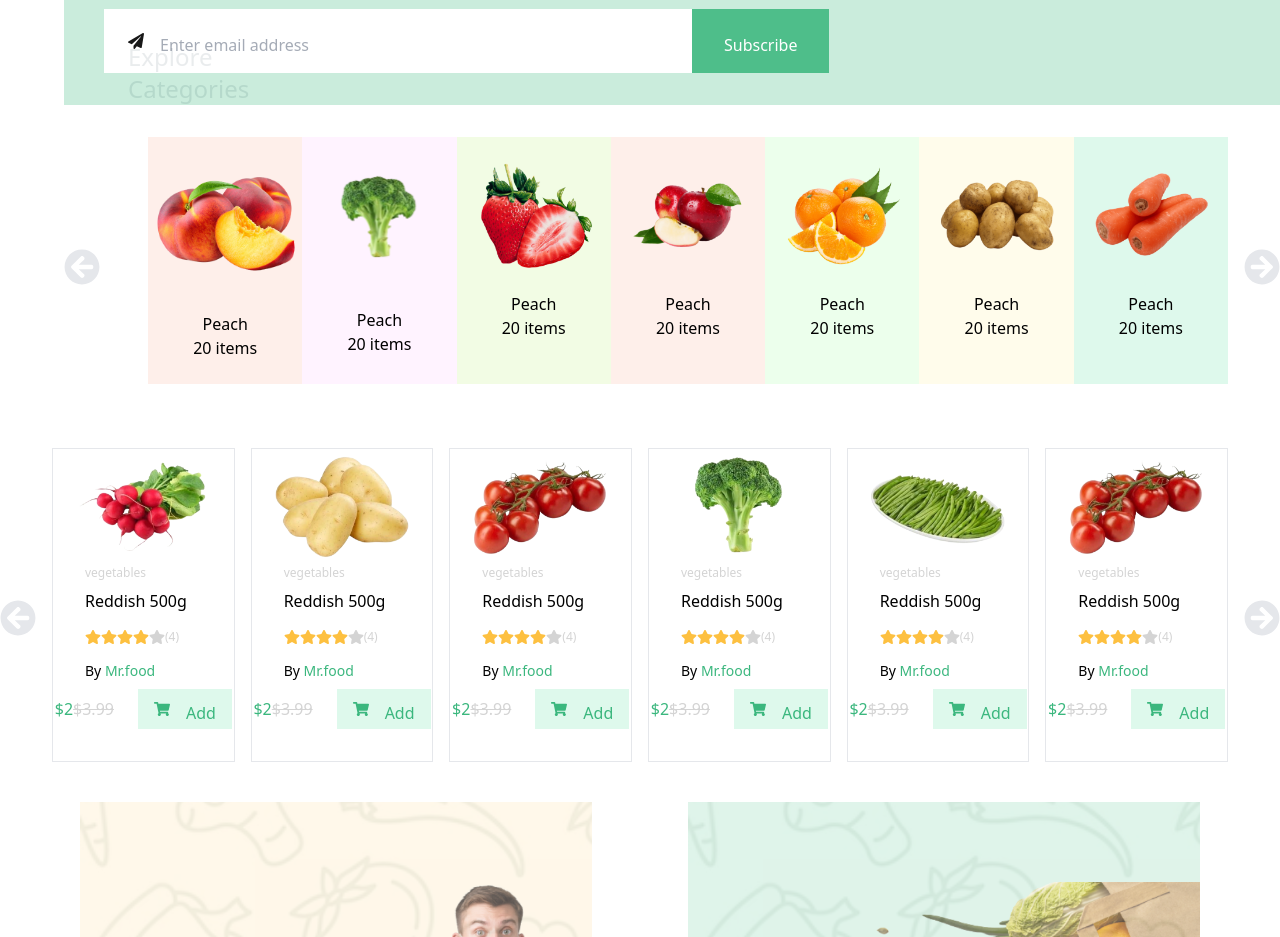
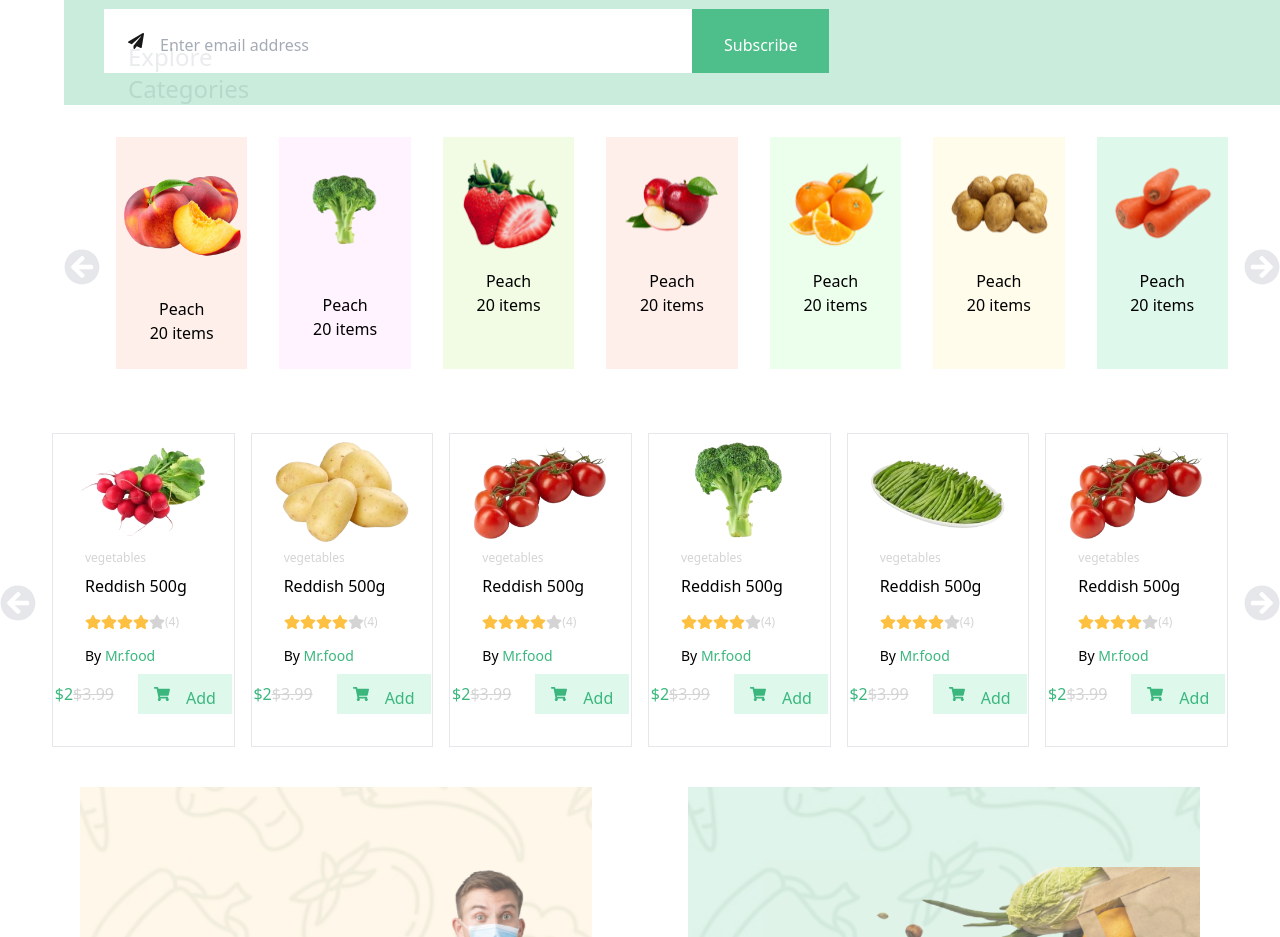
Before and after one commit to Divine-20/Instafarm, a React (Vite) app: page / in a window 1280 px wide. Shown: the part 920-1857 px from the top of the page. Built offline with nearby package versions, Linux system fonts and the light colour scheme.

Commit message:
added the margin left

```diff
--- a/src/components/categories.jsx
+++ b/src/components/categories.jsx
@@ -32,37 +32,37 @@ function Categories(props) {
         <div className=' ml-16 flex mt-8'>
         <i className='text-4xl text-gray-200 pr-4 pt-28'><FaArrowCircleLeft /></i>
 
-            <div className='h-auto pb-6 w-52 bg-[#FEEFEA] ml-8'>
+            <div className='h-auto pb-6 w-52 bg-[#FEEFEA]'>
               <img src={peaches} alt="peaches" className='mt-8' />
               <h1 className='text-center pt-10 '>Peach</h1>
               <p className='text-center '>20 items</p>
             </div>
-            <div className='h-auto pb-6 w-52 bg-[#FFF3FF] '>
+            <div className='h-auto pb-6 w-52 bg-[#FFF3FF] ml-8'>
             <img src={cabbage} alt="cabbage" className='mt-8' />
             <h1 className='text-center placeholder-violet-100 pt-10 '>Peach</h1>
               <p className='text-center'>20 items</p>
             </div>
-            <div className='h-auto pb-6 w-52 bg-[#F2FCE4] '>
+            <div className='h-auto pb-6 w-52 bg-[#F2FCE4] ml-8'>
             <img src={strawberry} alt="strawberry" />
             <h1 className='text-center '>Peach</h1>
               <p className='text-center'>20 items</p>
             </div>
-            <div className='h-auto pb-6 w-52 bg-[#FEEFEA] '>
+            <div className='h-auto pb-6 w-52 bg-[#FEEFEA] ml-8'>
             <img src={apple} alt="apple" />
             <h1 className='text-center'>Peach</h1>
               <p className='text-center'>20 items</p>
             </div>
-            <div className='h-auto pb-6 w-52 bg-[#ECFFEC] '>
+            <div className='h-auto pb-6 w-52 bg-[#ECFFEC] ml-8'>
             <img src={oranges} alt="oranges" />
             <h1 className='text-center'>Peach</h1>
               <p className='text-center'>20 items</p>
             </div>
-            <div className='h-auto pb-6 w-52 bg-[#FFFCEB]'>
+            <div className='h-auto pb-6 w-52 bg-[#FFFCEB] ml-8'>
             <img src={irishpotatoes} alt="irishpotatoes" />
             <h1 className='text-center '>Peach</h1>
               <p className='text-center'>20 items</p>
             </div>
-            <div className='h-auto pb-6 w-52 bg-[#DEF9EC]'>
+            <div className='h-auto pb-6 w-52 bg-[#DEF9EC] ml-8'>
             <img src={carrots} alt="carrots" />
             <h1 className='text-center '>Peach</h1>
               <p className='text-center'>20 items</p>
```
